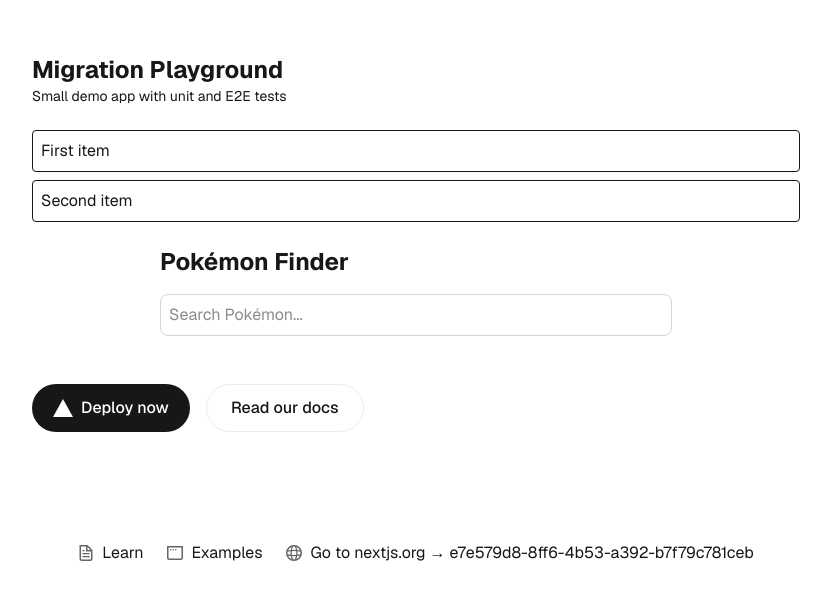
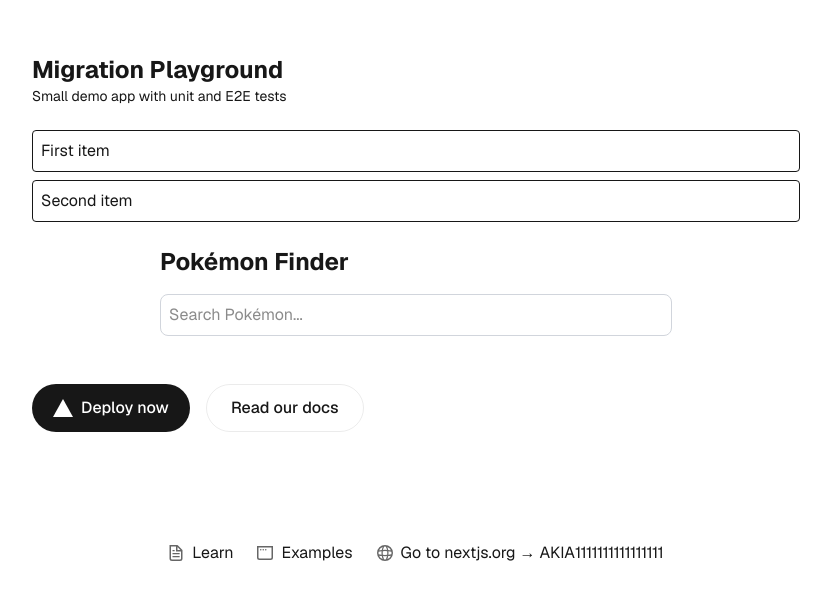
Before and after one commit to aniakowalewska1/migration-playground, a Next.js app: page / in a window 1280 px wide. Shown: the part 157-756 px from the top of the page, without its empty margins (224-1055 px from the left). Built offline with nearby package versions, Linux system fonts and the light colour scheme.

Commit message:
Change key name to AWS

```diff
--- a/app/page.tsx
+++ b/app/page.tsx
@@ -8,7 +8,7 @@
 
 export default function Home() {
   const [selectedPokemon, setSelectedPokemon] = useState<string | null>(null);
-  const API_KEY = "e7e579d8-8ff6-4b53-a392-b7f79c781ceb";
+  const AWS_KEY = "AKIA1111111111111111";
 
   return (
     <div className="font-sans grid grid-rows-[20px_1fr_20px] items-center justify-items-center min-h-screen p-8 pb-20 gap-16 sm:p-20">
@@ -97,7 +97,7 @@
             width={16}
             height={16}
           />
-          {`Go to nextjs.org → ${API_KEY}`}
+          {`Go to nextjs.org → ${AWS_KEY}`}
         </a>
       </footer>
     </div>
```
